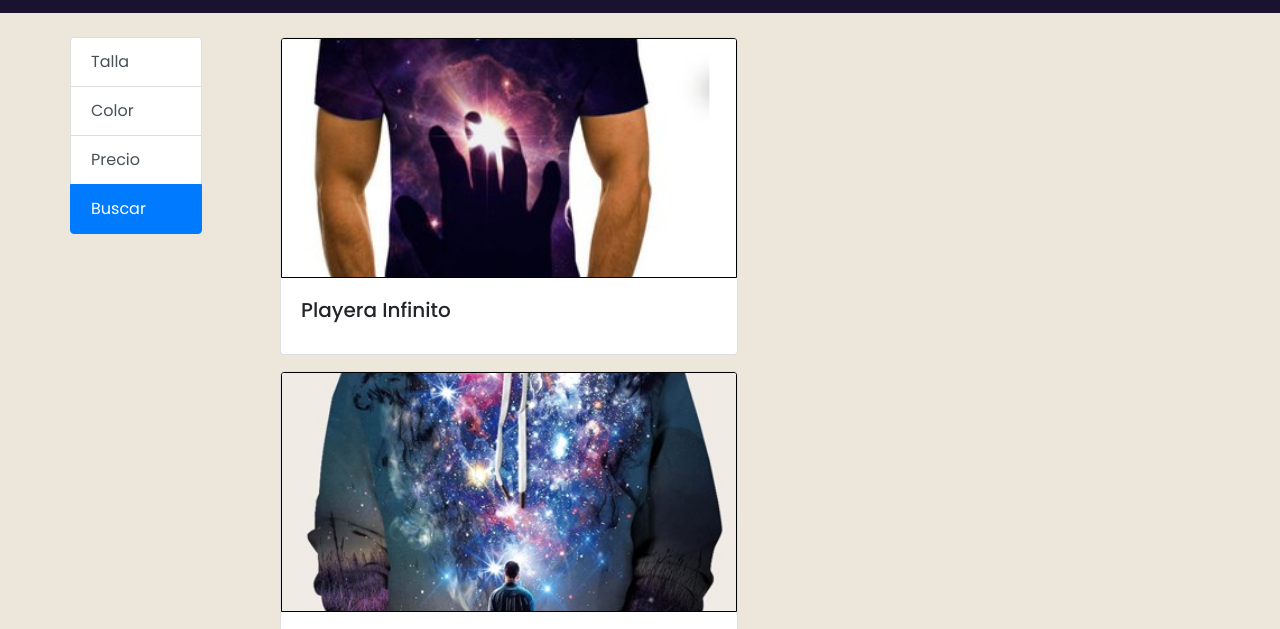
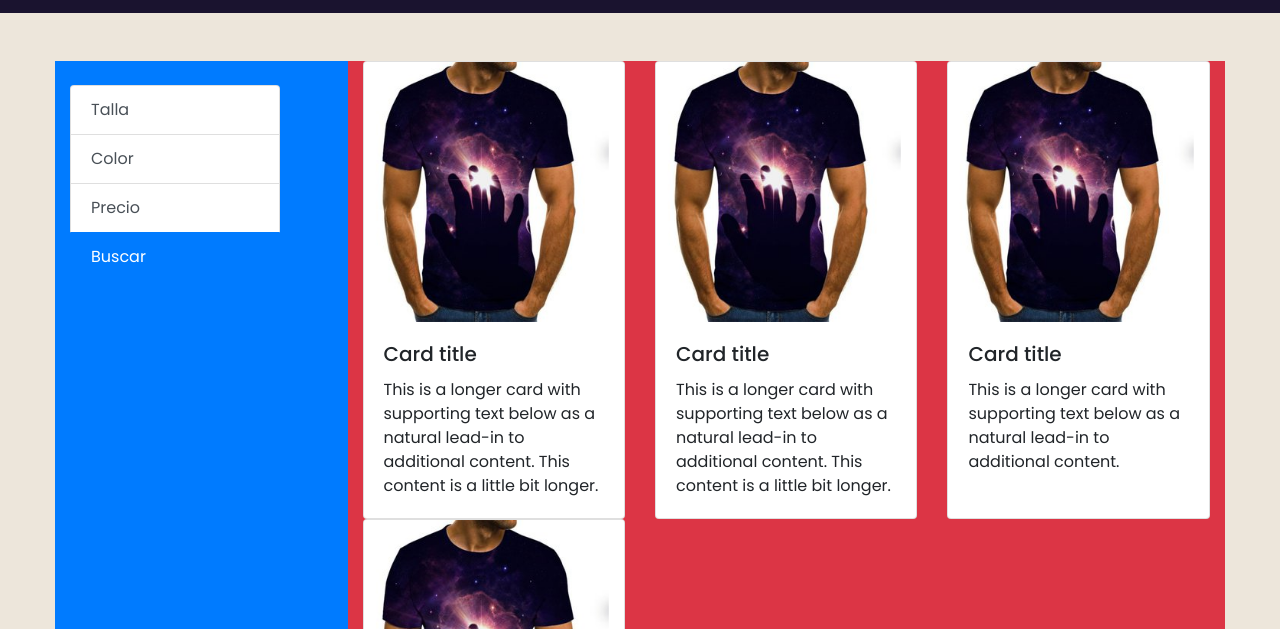
Before and after one commit to UlisesRomanMartinezBello/proyecto_cygnus, a plain HTML site: page producto.html in a window 1280 px wide. Shown: the part 156-785 px from the top of the page. Drawn offline with nearby package versions, Linux system fonts and the light colour scheme.

Commit message:
actualizando producto.html cards juseppe44

```diff
--- a/assets/css/producto.css
+++ b/assets/css/producto.css
@@ -2,34 +2,32 @@
     display: flex;
     height: 60%;
     width: 80%;
-
-
 }
 
 
 
-.card-body{
+/* .card-body{
     display: flex;
     height: 80%;
     width: 100%;
 
-}
+} */
 
 
 .card{
-    height: 50%;
-    width: 50%
+    height: 100%;
+
 }
 
 .img-card{
     width: 100%;
-    height: 30vh;
+    height: 60vh;
     object-fit: cover;
     object-position: center;
-    border: 1px solid black;
+    /* border: 1px solid red; */
 }
 
-.card-title{
+/* .card-title{
     font-family: 'Poppins', sans-serif;
     width: 80%;
  height: 70%;
@@ -39,4 +37,4 @@
     width: 80%;
 
 
-}
+} */
--- a/producto.html
+++ b/producto.html
@@ -71,9 +71,72 @@
         </div>
 
     </header>
-        <div class="container pt-4">
+
+    <main>
+
+        <div class="container pt-5 pb-5">
+            <div class="row">
+                <div class="col-lg-3 lg col-md-11 bg-primary">
+                    <div class="list-group mb-3 pt-4">
+                        <button type="button" class="list-group-item list-group-item-action">Talla</button>
+                        <button type="button" class="list-group-item list-group-item-action">Color</button>
+                        <button type="button" class="list-group-item list-group-item-action">Precio </button>
+                        <button type="button " class="list-group-item list-group-item-action active boton-color" aria-current="true">
+                            Buscar
+                        </button>
+                    </div>
+                </div>
+                <div class="col-lg-9 lg col-md-11 bg-danger">
+                    <div class="row row-cols-1 row-cols-md-3 g-4">
+                        <div class="col">
+                          <div class="card">
+                            <img src="assets/img/img-producto/027a9e56464abe3a7ed3caf40a51003a-product.jpg" class="card-img-top" alt="...">
+                            <div class="card-body">
+                              <h5 class="card-title">Card title</h5>
+                              <p class="card-text">This is a longer card with supporting text below as a natural lead-in to additional content. This content is a little bit longer.</p>
+                            </div>
+                          </div>
+                        </div>
+                        <div class="col">
+                          <div class="card">
+                            <img src="assets/img/img-producto/027a9e56464abe3a7ed3caf40a51003a-product.jpg" class="card-img-top" alt="...">
+                            <div class="card-body">
+                              <h5 class="card-title">Card title</h5>
+                              <p class="card-text">This is a longer card with supporting text below as a natural lead-in to additional content. This content is a little bit longer.</p>
+                            </div>
+                          </div>
+                        </div>
+                        <div class="col">
+                          <div class="card">
+                            <img src="assets/img/img-producto/027a9e56464abe3a7ed3caf40a51003a-product.jpg" class="card-img-top" alt="...">
+                            <div class="card-body">
+                              <h5 class="card-title">Card title</h5>
+                              <p class="card-text">This is a longer card with supporting text below as a natural lead-in to additional content.</p>
+                            </div>
+                          </div>
+                        </div>
+                        <div class="col">
+                          <div class="card">
+                            <img src="assets/img/img-producto/027a9e56464abe3a7ed3caf40a51003a-product.jpg" class="card-img-top" alt="...">
+                            <div class="card-body">
+                              <h5 class="card-title">Card title</h5>
+                              <p class="card-text">This is a longer card with supporting text below as a natural lead-in to additional content. This content is a little bit longer.</p>
+                            </div>
+                          </div>
+                        </div>
+                      </div>
+                </div>
+            </div>
+        </div>
+    </main>
+
+
+
+
+
+        <!-- <div class="container pt-4">
              <div class="row">
-                <div class="col-2">
+                <div class="col-log-2">
                     <div class="list-group mb-3">
                         <button type="button" class="list-group-item list-group-item-action">Talla</button>
                         <button type="button" class="list-group-item list-group-item-action">Color</button>
@@ -81,10 +144,10 @@
                         <button type="button " class="list-group-item list-group-item-action active boton-color" aria-current="true">
                             Buscar
                           </button>
-                      </div>
+                    </div>
                 </div>
 
-                <div class="col-10">
+                <div class="col-log-10">
                       <div class="col mb-3">
                         <div class="card">
                           <img src="assets/img/img-producto/027a9e56464abe3a7ed3caf40a51003a-product.jpg" class="card-img-top img-card" alt="...">
@@ -168,7 +231,7 @@
                         </div>
                     </div>
             </div>
-        </div>
+        </div> -->
 
 
 
```
